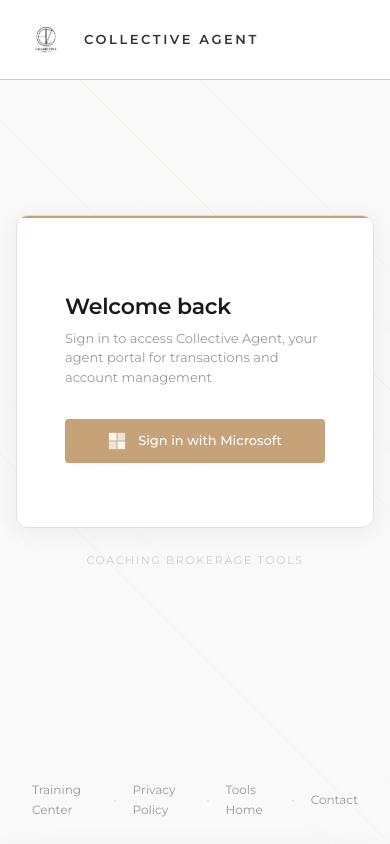
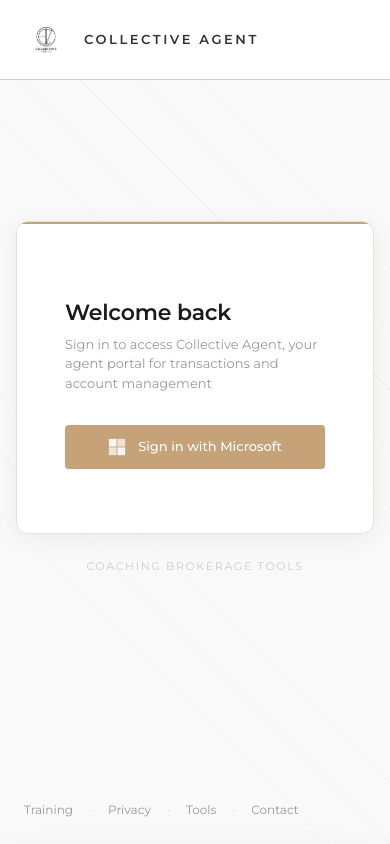
Before and after one commit to tabutle4/collectiveagent, a Next.js app: page /auth/login in a window 390 px wide. Built offline with nearby package versions, Linux system fonts and the light colour scheme.

Commit message:
make footer component mobile responsive

```diff
--- a/components/calendar/CalendarPage.tsx
+++ b/components/calendar/CalendarPage.tsx
@@ -309,9 +309,14 @@
                     <div
                       key={idx}
                       className={`min-h-[52px] sm:min-h-[72px] p-1 border-b border-r border-luxury-gray-5/20 ${day ? 'cursor-pointer active:bg-luxury-light' : ''} ${isWeekend && day ? 'bg-luxury-gray-5/10' : ''}`}
-                      onClick={() => {
+                      onClick={(e) => {
                         if (!day) return
-                        setSelectedDay({ day, events: getEventsForDay(day) })
+                        const isMobile = window.innerWidth < 768
+                        if (isMobile) {
+                          setSelectedDay({ day, events: getEventsForDay(day) })
+                        } else if (isAdmin) {
+                          openNewForm(day)
+                        }
                       }}
                     >
                       {day && (
--- a/components/shared/AuthFooter.tsx
+++ b/components/shared/AuthFooter.tsx
@@ -8,34 +8,35 @@
 
   return (
     <>
-      <div className="px-8 pb-6 flex items-center gap-4">
+      <div className="px-6 pb-6 pt-2 flex items-center gap-4">
         <a
           href="https://collectiverealtyco.sharepoint.com/sites/agenttrainingcenter/"
           target="_blank"
           rel="noopener noreferrer"
           className="text-xs text-luxury-gray-3 hover:text-luxury-gray-1 transition-colors"
         >
-          Training Center
+          <span className="sm:hidden">Training</span>
+          <span className="hidden sm:inline">Training Center</span>
         </a>
         <span className="text-luxury-gray-5 text-xs">·</span>
-
-          <a
+        <a
           href="https://coachingbrokeragetools.com/privacy-policy"
           target="_blank"
           rel="noopener noreferrer"
           className="text-xs text-luxury-gray-3 hover:text-luxury-gray-1 transition-colors"
         >
-          Privacy Policy
+          <span className="sm:hidden">Privacy</span>
+          <span className="hidden sm:inline">Privacy Policy</span>
         </a>
         <span className="text-luxury-gray-5 text-xs">·</span>
-
-          <a
+        <a
           href="https://coachingbrokeragetools.com/"
           target="_blank"
           rel="noopener noreferrer"
           className="text-xs text-luxury-gray-3 hover:text-luxury-gray-1 transition-colors"
         >
-          Tools Home
+          <span className="sm:hidden">Tools</span>
+          <span className="hidden sm:inline">Tools Home</span>
         </a>
         <span className="text-luxury-gray-5 text-xs">·</span>
         <button
```
